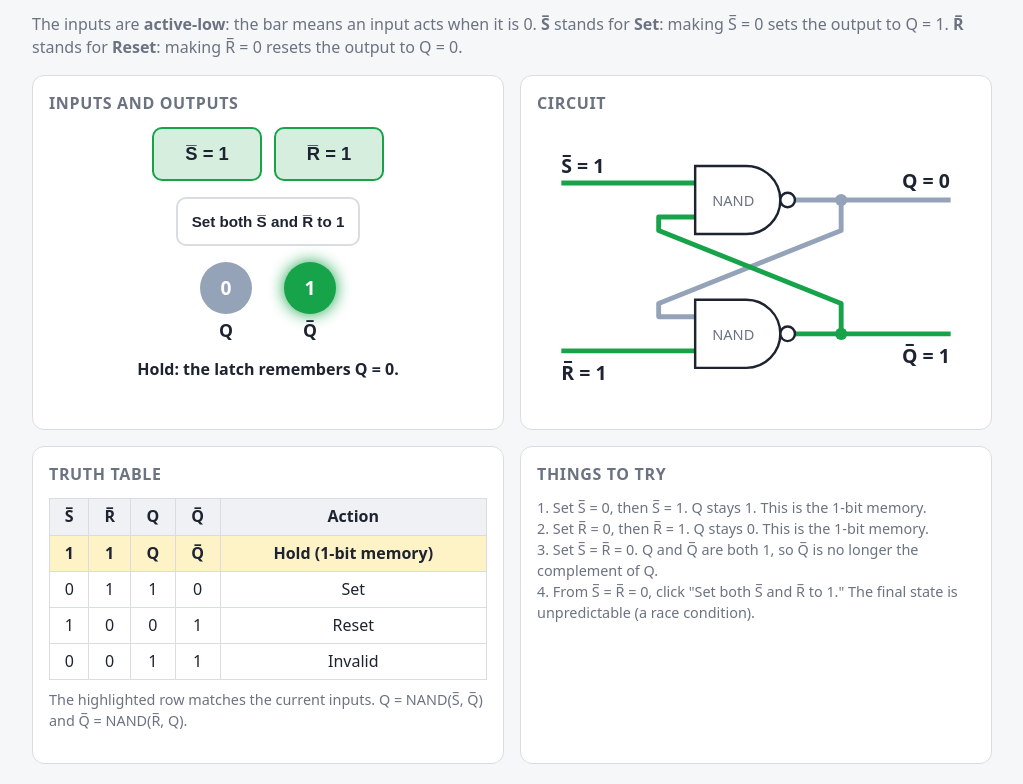
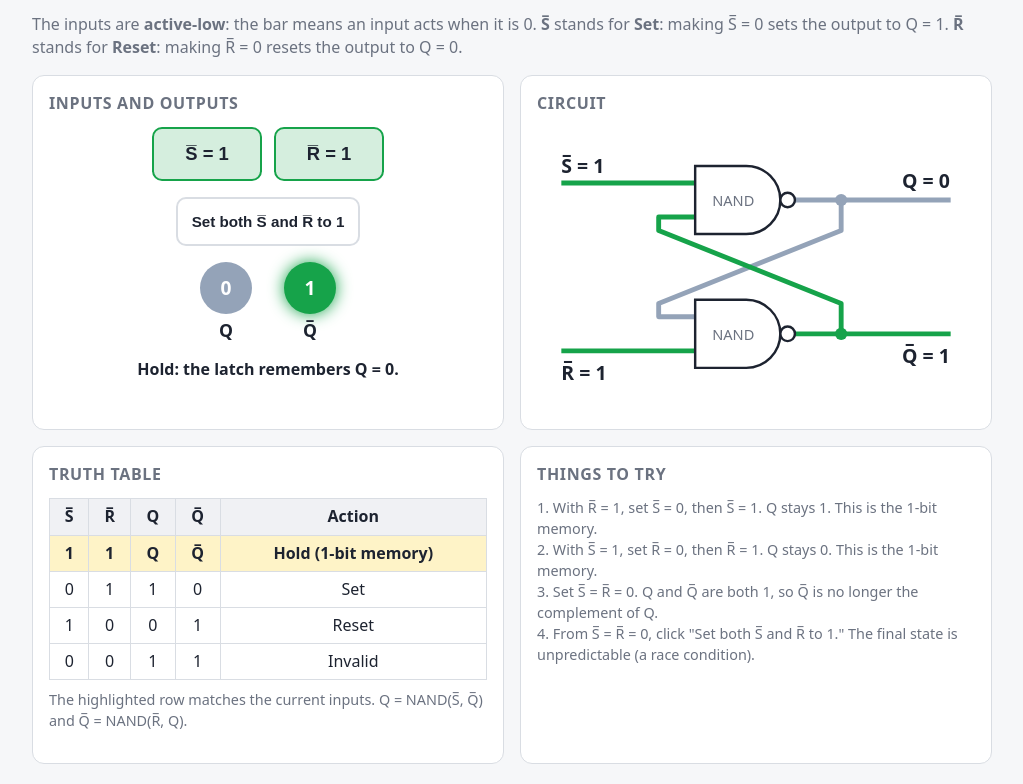
Before and after one commit to rthornton1/Sequential-logic-sims, a plain HTML site: page sr-latch-NAND.html in a window 1280 px wide. Shown: the part 83-867 px from the top of the page, without its empty margins (128-1151 px from the left). Drawn offline with Linux system fonts and the light colour scheme.

Commit message:
Add files via upload

```diff
--- a/sr-latch-NAND.html
+++ b/sr-latch-NAND.html
@@ -76,8 +76,8 @@
     <section class="card">
       <h2>Things to try</h2>
       <p class="note" style="margin-top:0">
-        1. Set S̅ = 0, then S̅ = 1. Q stays 1. This is the 1-bit memory.<br>
-        2. Set R̅ = 0, then R̅ = 1. Q stays 0. This is the 1-bit memory.<br>
+        1. With R̅ = 1, set S̅ = 0, then S̅ = 1. Q stays 1. This is the 1-bit memory.<br>
+        2. With S̅ = 1, set R̅ = 0, then R̅ = 1. Q stays 0. This is the 1-bit memory.<br>
         3. Set S̅ = R̅ = 0. Q and Q̅ are both 1, so Q̅ is no longer the complement of Q.<br>
         4. From S̅ = R̅ = 0, click "Set both S̅ and R̅ to 1." The final state is unpredictable (a race condition).
       </p>
```
